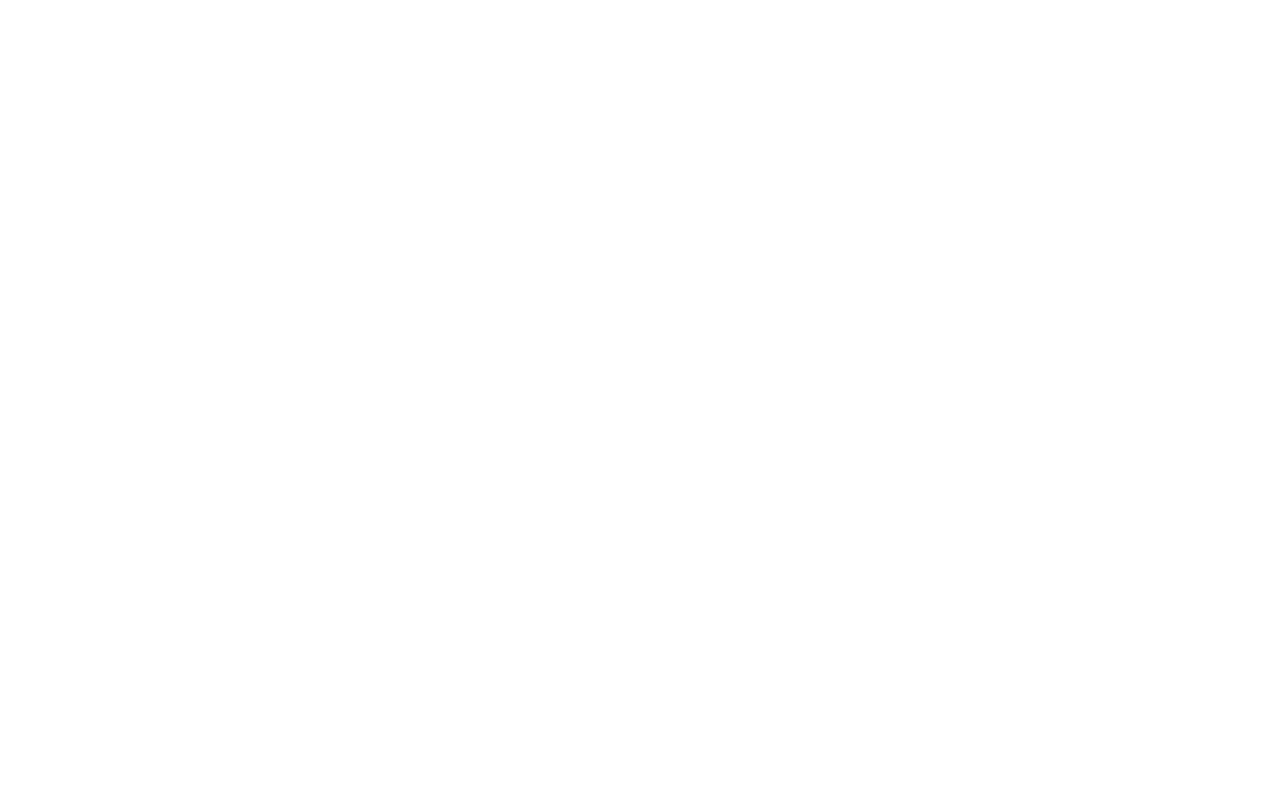
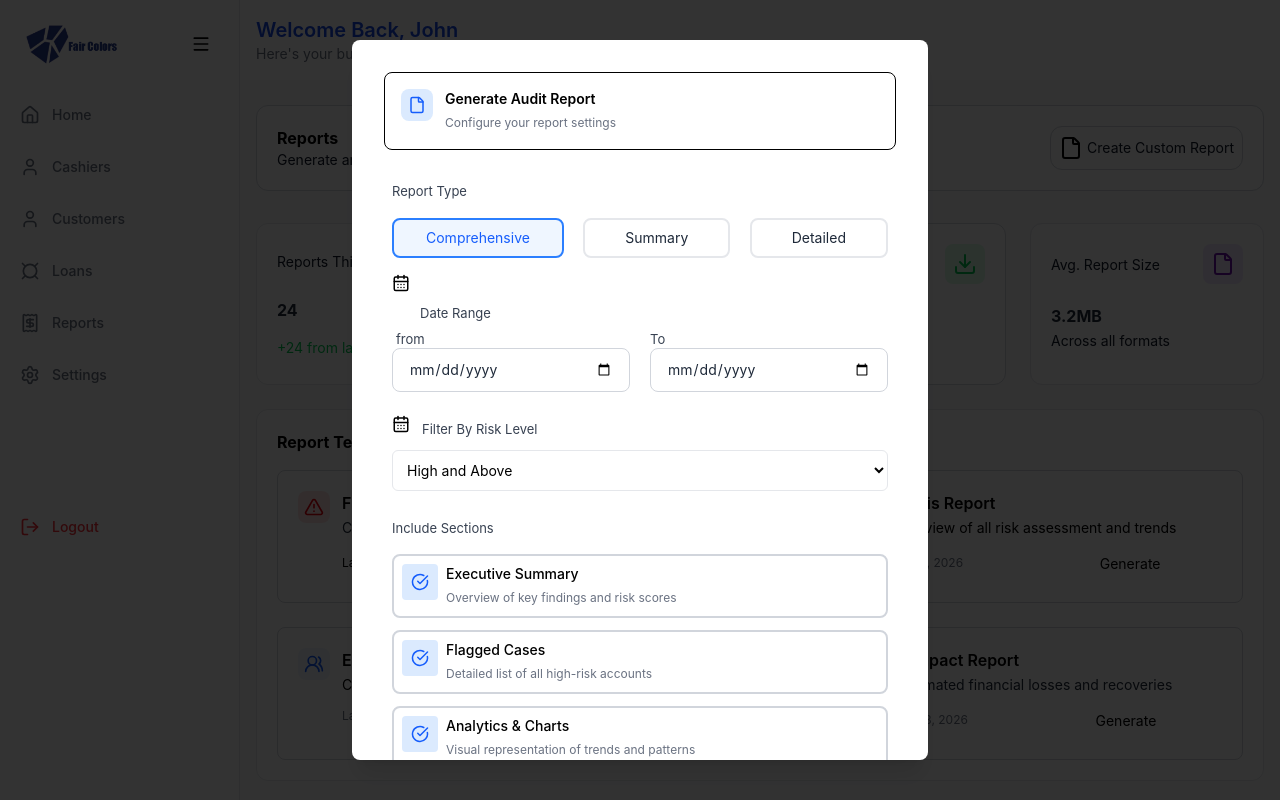
Before and after one commit to mpftech-commits/faircoloursmfb, a React (Vite) app: page /generate-reports in a window 1280 px wide. Before the commit this address had no page. Shown: the top 800 px of the page. Built offline with nearby package versions, Linux system fonts and the light colour scheme.

Commit message:
completed the report page

```diff
--- a/src/App.tsx
+++ b/src/App.tsx
@@ -60,6 +60,7 @@
             {/* <Route path="report" element={<CashierReport />} /> */}
             <Route path="cashier" element={<Member />} />
             <Route path="report" element={<ReportPage />} />
+            <Route path="generate-reports" element={<GenerateReports />} />
           </Route>
         </Route>
 
--- a/src/components/form/input/RadioSm.tsx
+++ b/src/components/form/input/RadioSm.tsx
@@ -1,9 +1,9 @@
 interface RadioProps {
   id: string; // Unique ID for the radio button
-  name: string; // Group name for the radio button
-  value: string; // Value of the radio button
-  checked: boolean; // Whether the radio button is checked
-  label: string; // Label text for the radio button
+  name?: string; // Group name for the radio button
+  value?: string; // Value of the radio button
+  checked?: boolean; // Whether the radio button is checked
+  label?: string; // Label text for the radio button
   onChange: (value: string) => void; // Handler for when the radio button is toggled
   className?: string; // Optional custom classes for styling
 }
@@ -29,7 +29,7 @@
           id={id}
           name={name}
           value={value}
-          checked={false}
+          checked={checked}
           onChange={() => onChange(value)}
           className="sr-only"
         />
@@ -37,14 +37,14 @@
         <span
           className={`mr-2 flex h-4 w-4 items-center justify-center rounded-full border ${
             checked
-              ? "border-brand-500 bg-brand-500"
-              : "bg-transparent border-gray-300 dark:border-gray-700"
+              ? "border-gray-500 bg-gray-900"
+              : "bg-transparent border-gray-300 "
           }`}
         >
           {/* Inner Dot */}
           <span
             className={`h-1.5 w-1.5 rounded-full ${
-              checked ? "bg-white" : "bg-white dark:bg-[#1e2636]"
+              checked ? "bg-white" : "bg-white "
             }`}
           ></span>
         </span>
--- a/src/components/report/ReportBuilder.tsx
+++ b/src/components/report/ReportBuilder.tsx
@@ -5,10 +5,16 @@
 import Button from "../ui/button/Button";
 
 import Input from "../form/input/InputField";
-import { CalendarDays } from "lucide-react";
+import { CalendarDays, Download } from "lucide-react";
+import GenerateReports from "../../pages/ReportPage/GenerateReportsPage";
+import ReportPage from "../../pages/ReportPage/ReportPage";
 
 export default function ReportBuilder() {
   const [selected, setSelected] = useState("");
+  const [isModalOpen, setIsModalOpen] = useState(false);
+  const openModal = () => setIsModalOpen(true);
+  const closeModal = () => setIsModalOpen(false);
+
   return (
     <div className="border border-gray-300 bg-white p-5 rounded-xl" >
         <div>
@@ -64,7 +70,7 @@
             </div>
 
             <div>
-              <h3 className="text-gray-800 text-sm">Export Format</h3>
+              <h3 className="text-gray-900 text-sm">Export Format</h3>
               <div className="flex gap-3 ">
                   <RadioSm id="pdf" name="export-format" value="pdf" label="PDF" checked={selected === "pdf"} onChange ={setSelected} />
                   <RadioSm id="excel" name="export-format" value="excel" label="Excel" checked={selected === "excel"} onChange ={setSelected} />
@@ -74,16 +80,21 @@
 
            <div className="flex gap-4">
                <div>
-                   <Link to="/generate-reports">
-                       <Button size="sm" className="bg-brand-500 text-white">
-                           {/* <DownloadIcon className="size-5" /> */}
-                           Generate Report
-                       </Button>
-                   </Link>
+
+                       <Link to="/404">
+                           <Button onClick={openModal} size="sm"  className="bg-blue-500 cursor-pointer text-white">
+                               <Download className="size-5 " />
+                               Generate Report
+                           </Button>
+                       </Link>
+
+
+                       {/* {isModalOpen && (
+                         <GenerateReports />
+                       )}  */}
+
                </div>
-               <div className="border flex justify-center items-center border-gray-300 bg-white dark:border-gray-800 dark:bg-white/[0.03] p-2 rounded-lg">
-                  <span className="text-brand-800 text-sm dark:text-white/90">Save Template</span>
-               </div>
+
            </div>
        </div>
     </div>
--- a/src/components/ui/button/Button.tsx
+++ b/src/components/ui/button/Button.tsx
@@ -1,4 +1,4 @@
-import { ReactNode } from "react";
+import type { ReactNode } from "react";
 
 interface ButtonProps {
   children: ReactNode; // Button text or content
@@ -32,15 +32,15 @@
   // Variant Classes
   const variantClasses = {
     error:
-      "bg-error-500 text-white shadow-theme-xs hover:bg-error-600 disabled:bg-error-300",
+      "bg-red-500 text-white shadow-theme-xs hover:bg-red-600 disabled:bg-red-300",
     warning:
-      "bg-warning-500 text-white shadow-theme-xs hover:bg-warning-600 disabled:bg-warning-300",
+      "bg-yellow-500 text-white shadow-theme-xs hover:bg-yellow-600 disabled:bg-yellow-300",
     success:
-      "bg-brand-500 text-white shadow-theme-xs hover:bg-brand-600 disabled:bg-success-300",
+      "bg-green-500 text-white shadow-theme-xs hover:bg-green-600 disabled:bg-green-300",
     info:
-      "bg-brand-500 text-white shadow-theme-xs hover:bg-brand-600 disabled:bg-brand-300",
+      "bg-blue-500 text-white shadow-theme-xs hover:bg-blue-600 disabled:bg-blue-300",
     outline:
-      "bg-white text-gray-700 ring-1 ring-inset ring-gray-300 hover:bg-gray-50 dark:bg-gray-800 dark:text-gray-300 dark:ring-gray-200 dark:hover:bg-white/[0.03] dark:hover:text-gray-300",
+      "bg-white text-gray-700 ring-1 ring-inset ring-gray-300 hover:bg-gray-50 ",
   };
 
   return (
--- a/src/pages/ReportPage/GenerateReportsPage.tsx
+++ b/src/pages/ReportPage/GenerateReportsPage.tsx
@@ -4,15 +4,11 @@
 import Reports from "../../components/report/Reports";
 import ReportTemplates from "../../components/report/ReportTemplates";
 import { useState, useEffect } from "react";
-import CalenderIcon  from "../../icons/index";
-import  CheckCircleIcon from "../../icons/index";
-import  DownloadIcon from "../../icons/index";
-import  FileIcon from "../../icons/index";
-// import label from "../../components/form/label";
 import Button from "../../components/ui/button/Button";
 import Input from "../../components/form/input/InputField";
 import { Link } from "react-router";
 import RecentReports from "../../components/report/RecentReports";
+import {File, CalendarDays, CheckCircle, Download} from "lucide-react"
 
 
 
@@ -34,10 +30,7 @@
 
   return (
     <>
-      {/* <PageMeta
-        title="Axiom Vault | Generate Reports"
-        description="Axiom Vault is an AI enabled fraud detection and prevention platform that helps businesses identify and mitigate fraudulent activities in real-time, ensuring the security of their operations and customers."
-      /> */}
+
       <div className="grid grid-cols-12 gap-4 md:gap-6">
         <div className="col-span-12 space-y-12 xl:col-span-12">
          <Reports />
@@ -66,21 +59,21 @@
           <div className="bg-white shadow-xl rounded-lg flex-1 w-full max-w-xl max-h-[90vh] overflow-y-auto p-8">
             <div className="bg-blue-light-25 mb-5 sm:mb-3 p-4 rounded-lg flex gap-3 border border-blue-light-50">
               <div className="flex">
-                <div className="flex items-center rounded-lg justify-center w-8 h-8 bg-blue-100 text-blue-600 dark:bg-blue-500/15 dark:text-orange-400">
-                  {/* <FileIcon className="text-blue-600 size-5 dark:text-white/90" /> */}
+                <div className="flex items-center rounded-lg justify-center w-8 h-8 bg-blue-100 text-blue-600">
+                  <File size={18} />
                 </div>
               </div>
 
               <div className="flex flex-col gap-y-3">
                 <div>
-                  <h4 className="font-semibold text-sm dark:text-gray-400">Generate Audit Report</h4>
-                  <span className="text-xs text-gray-500 dark:text-gray-400">Configure your report settings</span>
+                  <h4 className="font-semibold text-sm ">Generate Audit Report</h4>
+                  <span className="text-xs text-gray-500 ">Configure your report settings</span>
                 </div>
               </div>
             </div>
 
             <div className="space-y-4 p-2">
-              <label className="text-brand-800 dark:text-white/90">
+              <label className="text-brand-800 ">
                 Report Type
               </label>
 
@@ -99,7 +92,7 @@
 
             <div className="space-y-4 p-2">
               <div className="relative w-full max-w-md">
-                {/* <CalenderIcon className="absolute w-5 h-5 top-1/2 -translate-y-1/2 text-gray-400 pointer-events-none"/> */}
+                <CalendarDays size={18}   />
                 <label className="pl-7">Date Range</label>
               </div>
             </div>
@@ -107,37 +100,37 @@
             <div className="space-y-4 p-2 -mt-5">
               <div className="grid grid-cols-1 gap-5 md:grid-cols-2">
                 <div className="sm:col-span-1">
-                  <label className="text-gray-400 pl-1 text-xs dark:text-white/90">
+                  <label className="text-gray-400 pl-1 text-xs ">
                    from
                   </label>
                   <div className="relative w-full max-w-md">
                     <Input type="date"/>
-                    {/* <CalenderIcon className="absolute w-5 h-5 top-1/2 right-4 -translate-y-1/2 text-gray-400 pointer-events-none"/>  */}
+                    {/* <CalendarDays size={18}/>  */}
                   </div>
                 </div>
 
-                <div className="sm:col-span-1">
-                  <label className="text-gray-400 pl-1 text-xs dark:text-white/90">
+                <div className="">
+                  <label className="text-gray-400  text-xs ">
                     To
                   </label>
 
                   <div className="relative w-full max-w-md">
                     <Input type="date"/>
-                    {/* <CalenderIcon className="absolute w-5 h-5 top-1/2 right-4 -translate-y-1/2 text-gray-400 pointer-events-none"/> */}
+                   {/* <CalendarDays size={18}/>  */}
                   </div>
                 </div>
               </div>
             </div>
 
             <div className="space-y-4 p-2">
-              <div className="relative w-full max-w-md">
-                {/* <CalenderIcon className="absolute w-5 h-5 top-1/2 -translate-y-1/2 text-gray-400 pointer-events-none"/> */}
-                <label className="pl-7">Filter By Risk Level</label>
+              <div className=" flex items-center gap-3">
+               <CalendarDays size={18}/>
+                <label >Filter By Risk Level</label>
               </div>
            </div>
 
            <div className="space-y-4 p-2 -mt-3">
-              <select className="w-full px-2 py-3 border dark:text-white/90  border-gray-300 dark:border-gray-600 text-sm rounded-lg focus:outline-none focus:dark:bg-gray-900 focus:dark:text-white" name="riskLevel" id="riskLevel">
+              <select className="w-full px-2 py-3 border   border-gray-300  text-sm rounded-lg focus:outline-none focus:bg-gray-900 focus:text-white" name="riskLevel" id="riskLevel">
                 <option value="">High and Above</option>
                 <option value="medium">Medium</option>
                 <option value="low">Low</option>
@@ -145,29 +138,29 @@
             </div>
 
             <div className="space-y-4 p-2">
-              <label className="text-brand-800 dark:text-white/90">
+              <label className="text-brand-800 ">
                 Include Sections
               </label>
 
-              <div className="bg-blue-light-25 mb-5 sm:mb-3 p-2 rounded-lg flex gap-2 border-2 border-blue-600">
+              <div className="bg-blue-light-25 mb-5 sm:mb-3 p-2 rounded-lg flex gap-2 border-2 border-gray-300">
                 <div className="flex">
-                  <div className="flex items-center rounded-sm justify-center w-5 h-5 bg-blue-600 text-blue-600 dark:bg-blue-500/15 dark:text-orange-400">
-                    {/* <CheckCircleIcon className="stroke-white size-3 dark:text-white/90" /> */}
+                  <div className="flex items-center rounded-sm justify-center w-9 h-9 p-1 bg-blue-100 text-blue-600 ">
+                    <CheckCircle size={18} />
                   </div>
                 </div>
 
                 <div className="flex flex-col gap-y-3">
                   <div>
-                    <h4 className="font-medium text-sm dark:text-gray-400">Executive Summary</h4>
-                    <span className="text-xs text-gray-500 dark:text-gray-400">Overview of key findings and risk scores</span>
+                    <h4 className="font-medium text-sm ">Executive Summary</h4>
+                    <span className="text-xs text-gray-500 ">Overview of key findings and risk scores</span>
                   </div>
                 </div>
               </div>
 
-              <div className="bg-blue-light-25 mb-5 sm:mb-3 p-2 rounded-lg flex gap-2 border-2 border-blue-600">
+              <div className="bg-blue-light-25 mb-5 sm:mb-3 p-2 rounded-lg flex gap-2 border-2 border-gray-300">
                 <div className="flex">
-                  <div className="flex items-center rounded-sm justify-center w-5 h-5 bg-blue-600 text-blue-600 dark:bg-blue-500/15 dark:text-orange-400">
-                    {/* <CheckCircleIcon className="stroke-white size-3 dark:text-white/90" /> */}
+                  <div className="flex items-center rounded-sm justify-center w-9 h-9 p-1 bg-blue-100 text-blue-600 ">
+                    <CheckCircle size={18} />
                   </div>
                </div>
 
@@ -179,64 +172,69 @@
                 </div>
               </div>
 
-              <div className="bg-blue-light-25 mb-5 sm:mb-3 p-2 rounded-lg flex gap-2 border-2 border-blue-600">
+              <div className="bg-blue-light-25 mb-5 sm:mb-3 p-2 rounded-lg flex gap-2 border-2 border-gray-300">
                 <div className="flex">
-                  <div className="flex items-center rounded-sm justify-center w-5 h-5 bg-blue-600 text-blue-600 dark:bg-blue-500/15 dark:text-orange-400">
-                    {/* <CheckCircleIcon className="stroke-white size-3 dark:text-white/90" /> */}
+                  <div className="flex items-center rounded-sm justify-center w-9 h-9 p-1 bg-blue-100 text-blue-600 ">
+                   <CheckCircle size={18} />
                   </div>
                 </div>
 
                 <div className="flex flex-col gap-y-3">
                   <div>
-                    <h4 className="font-medium text-sm dark:text-gray-400">Analytics & Charts</h4>
-                    <span className="text-xs text-gray-500 dark:text-gray-400">Visual representation of trends and patterns</span>
+                    <h4 className="font-medium text-sm ">Analytics & Charts</h4>
+                    <span className="text-xs text-gray-500 ">Visual representation of trends and patterns</span>
                   </div>
                 </div>
               </div>
 
               <div className=" mb-5 sm:mb-3 p-2 rounded-lg flex gap-2 border-2 border-gray-200 bg-white">
                 <div className="flex">
-                  <div className="flex items-center rounded-sm justify-center w-5 h-5 border-2 border-gray-200 dark:bg-blue-500/15 dark:text-orange-400"></div>
+                  <div className="flex items-center rounded-sm justify-center w-9 h-9 p-1 bg-blue-100 text-blue-600 ">
+                    <CheckCircle size={18} />
+                  </div>
                 </div>
 
                 <div className="flex flex-col gap-y-3">
+
                   <div>
-                    <h4 className="font-medium text-sm dark:text-gray-400">Employee Records</h4>
-                    <span className="text-xs text-gray-500 dark:text-gray-400">Complete employee database with risk indicators</span>
+                    <h4 className="font-medium text-sm d">Employee Records</h4>
+                    <span className="text-xs text-gray-500 ">Complete employee database with risk indicators</span>
                   </div>
                  </div>
               </div>
 
-              <div className="bg-blue-light-25 mb-5 sm:mb-3 p-2 rounded-lg flex gap-2 border-2 border-blue-600">
+              <div className="bg-blue-light-25 mb-5 sm:mb-3 p-2 rounded-lg flex gap-2 border-2 border-gray-300">
                 <div className="flex">
-                  <div className="flex items-center rounded-sm justify-center w-5 h-5 bg-blue-600 text-blue-600 dark:bg-blue-500/15 dark:text-orange-400">
-                    {/* <CheckCircleIcon className="stroke-white size-3 dark:text-white/90" /> */}
+                  <div className="flex items-center rounded-sm justify-center w-9 h-9 p-1 bg-blue-100 text-blue-600 ">
+                    <CheckCircle size={18} />
                   </div>
                 </div>
 
                 <div className="flex flex-col gap-y-3">
                   <div>
-                    <h4 className="font-medium text-sm dark:text-gray-400">AI Recommendations</h4>
-                    <span className="text-xs text-gray-500 dark:text-gray-400">Suggested actions and next steps</span>
+                    <h4 className="font-medium text-sm ">AI Recommendations</h4>
+                    <span className="text-xs text-gray-500 ">Suggested actions and next steps</span>
                   </div>
                 </div>
               </div>
 
               <div className="bg-white mb-5 sm:mb-3 p-2 rounded-lg flex gap-2 border-2 border-gray-200">
-                <div className="flex">
-                  <div className="flex items-center rounded-sm justify-center w-5 h-5 border-2 border-gray-200  dark:bg-blue-500/15 dark:text-orange-400"> </div>
+               <div className="flex">
+                  <div className="flex items-center rounded-sm justify-center w-9 h-9 p-1 bg-blue-100 text-blue-600 ">
+                    <CheckCircle size={18} />
+                  </div>
                 </div>
 
                 <div className="flex flex-col gap-y-3">
                   <div>
-                    <h4 className="font-medium text-sm dark:text-gray-400">Activity Timeline</h4>
-                    <span className="text-xs text-gray-500 dark:text-gray-400">Chronological log of detection and resolution</span>
+                    <h4 className="font-medium text-sm">Activity Timeline</h4>
+                    <span className="text-xs text-gray-500 ">Chronological log of detection and resolution</span>
                   </div>
                 </div>
               </div>
 
               <div className="space-y-4 p-2">
-                <label className="text-brand-800 dark:text-white/90">
+                <label className="text-brand-800 ">
                   Export Format
                 </label>
 
@@ -260,12 +258,12 @@
                   <Button onClick={() => setIsOpen(false)} size="sm" className="border-gray-200 border text-sm bg-white text-gray-800">Cancel</Button>
                 </div>
                 <div>
-                  <Link  to="/generate-reports">
+
                     <Button size="sm" className="border-gray-200 border text-sm bg-blue-600 text-white">
-                      {/* <DownloadIcon className="size-5"/> */}
+                      <Download size={18}/>
                         Generate Report
                     </Button>
-                  </Link>
+
                 </div>
 
               </div>
```
Also changed, not shown: src/components/report/RecentReports.tsx (+33 -36 lines).
